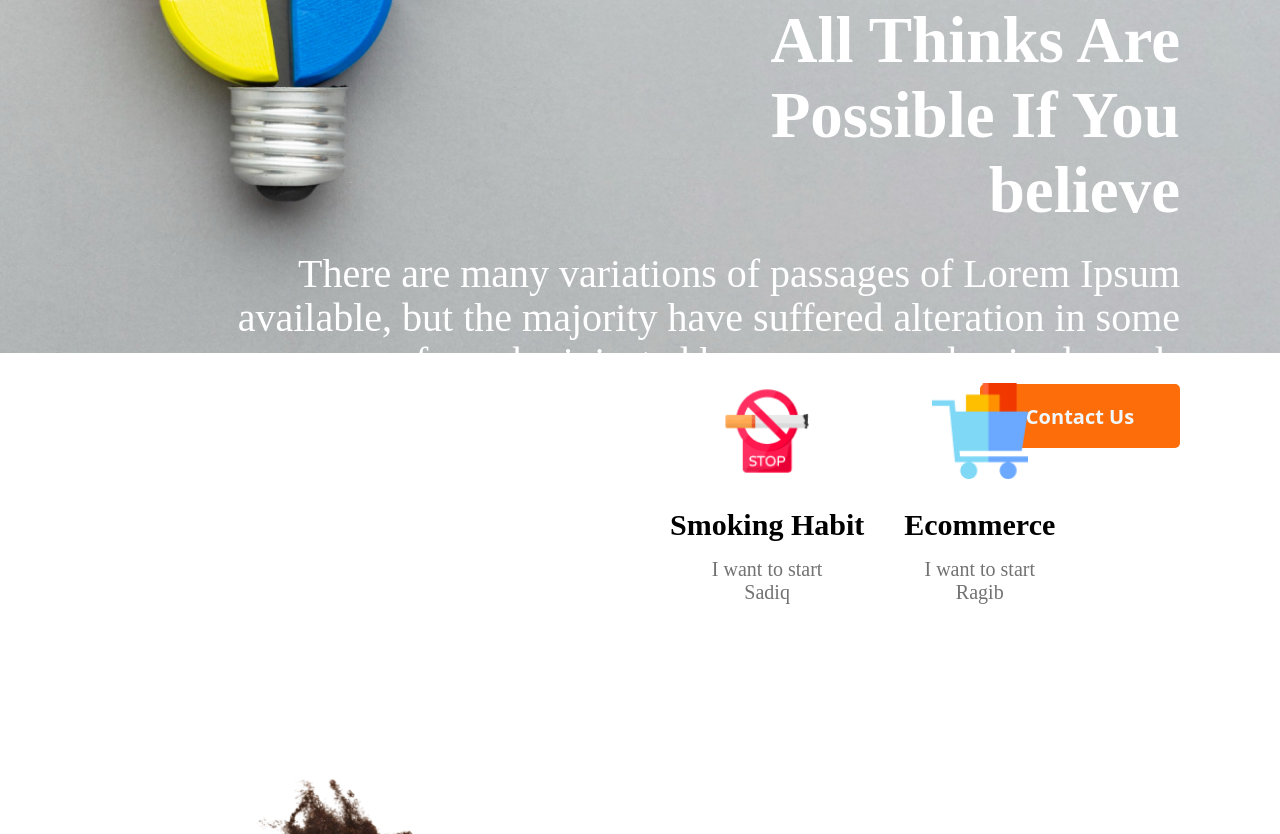
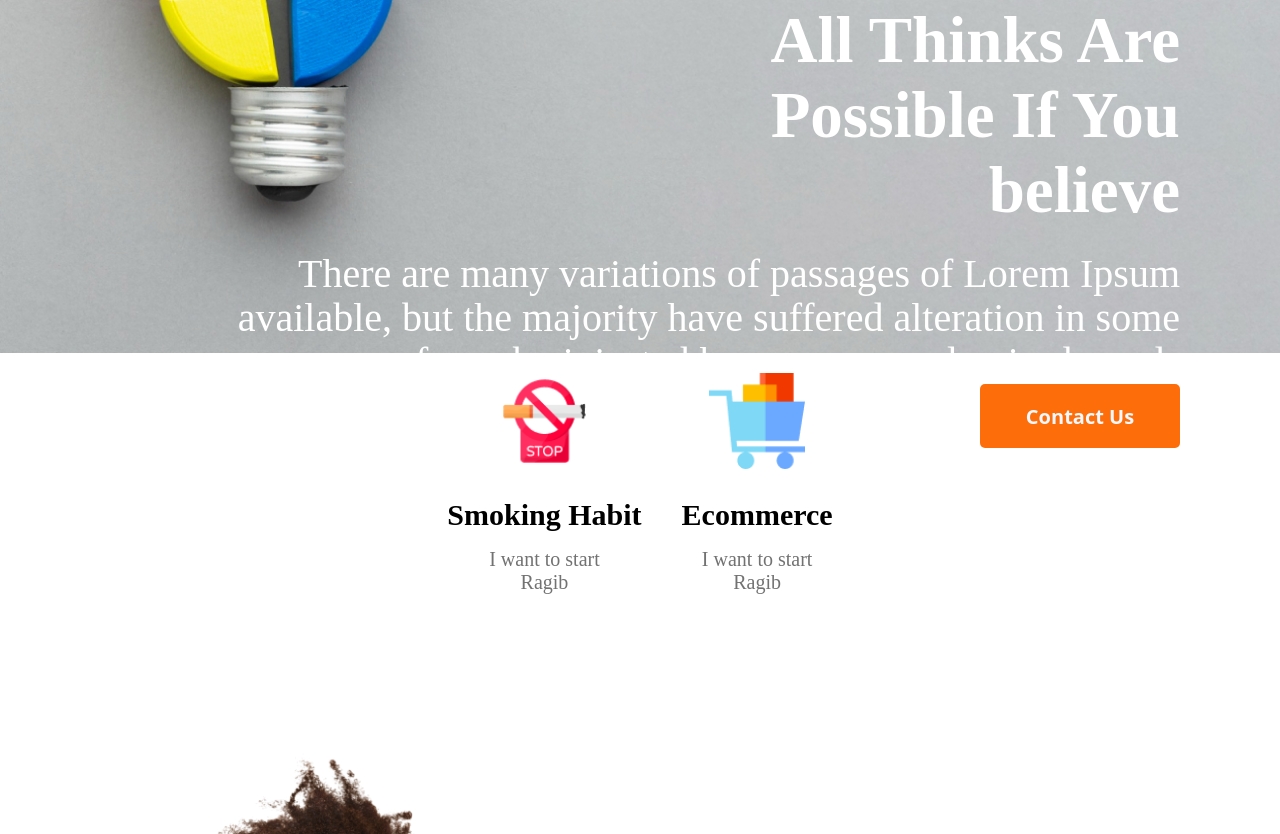
Before and after one commit to ragibSahriar/New-Year-New-Me-assignment-, a plain HTML site: page index.html in a window 1280 px wide. Shown: the part 447-1281 px from the top of the page. Drawn offline with Linux system fonts and the light colour scheme.

Commit message:
2nd section resized

```diff
--- a/index.html
+++ b/index.html
@@ -38,7 +38,7 @@
                 <h2 class="item-title">Smoking
                     Habit</h2>
                 <p class="item-description">
-                    I want to start<br> Sadiq
+                    I want to start<br> Ragib
                 </p>
             </div>
             <!-- ecommerce item-->
--- a/style.css
+++ b/style.css
@@ -247,6 +247,5 @@ form input {
 .smoke{
     display: flex;
     align-items: center;
-    padding: 10px;
-    margin-left: 50%;
+    justify-content:center;
 }
```
